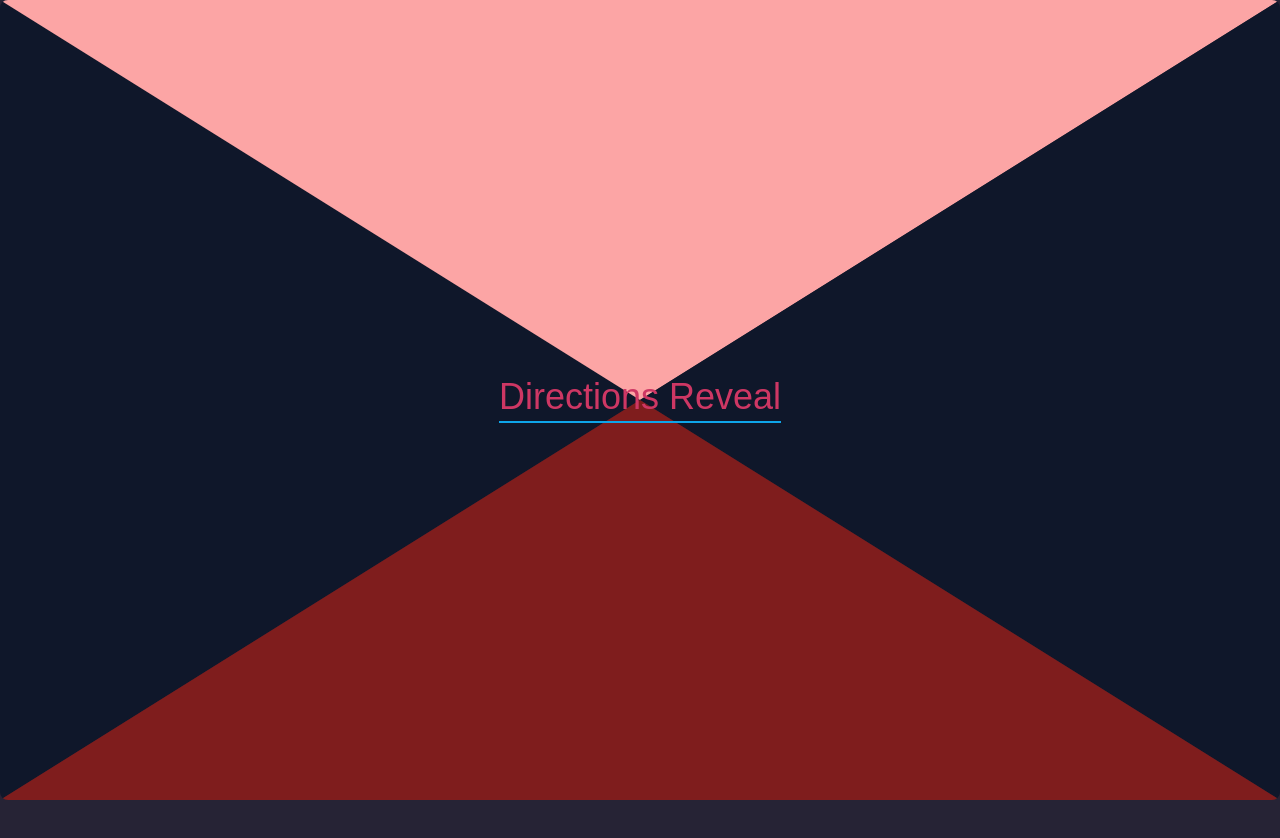
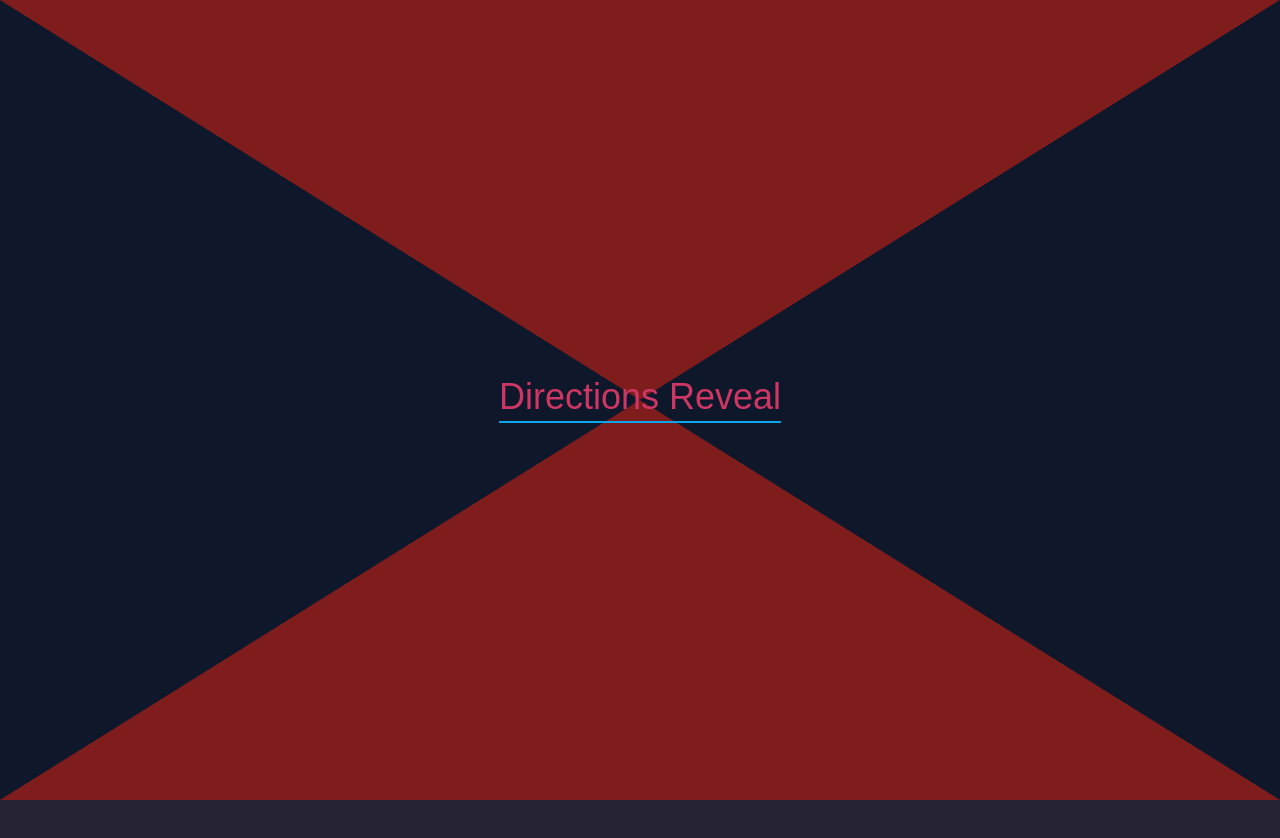
Before and after one commit to azizy5203/scroll-driven-css, a website: page four-shape.html in a window 1280 px wide. Shown: the top 838 px of the page. Drawn offline with nearby package versions, Linux system fonts and the light colour scheme.

Commit message:
style: color change

```diff
--- a/four-shape.html
+++ b/four-shape.html
@@ -50,16 +50,16 @@
         </h2>
         <div class="h-screen w-screen fixed top-0 z-[2]">
           <div
-            class="rounded rounded-lg left-tri w-0 h-0 absolute left-0 top-1/2 -translate-y-1/2 border-t-[50vh] border-t-transparent border-b-[50vh] border-b-transparent border-l-[50vw] border-l-slate-900"></div>
+            class="left-tri w-0 h-0 absolute left-0 top-1/2 -translate-y-1/2 border-t-[50vh] border-t-transparent border-b-[50vh] border-b-transparent border-l-[50vw] border-l-slate-900"></div>
 
           <div
-            class="rounded rounded-lg top-tri w-0 h-0 absolute top-0 left-1/2 -translate-x-1/2 border-t-[50vh] border-t-red-300 border-r-[50vw] border-r-transparent border-l-[50vw] border-l-transparent"></div>
+            class="top-tri w-0 h-0 absolute top-0 left-1/2 -translate-x-1/2 border-t-[50vh] border-t-red-900 border-r-[50vw] border-r-transparent border-l-[50vw] border-l-transparent"></div>
 
           <div
-            class="rounded rounded-lg right-tri w-0 h-0 absolute right-0 top-1/2 -translate-y-1/2 border-t-[50vh] border-t-transparent border-b-[50vh] border-b-transparent border-r-[50vw] border-r-slate-900"></div>
+            class="right-tri w-0 h-0 absolute right-0 top-1/2 -translate-y-1/2 border-t-[50vh] border-t-transparent border-b-[50vh] border-b-transparent border-r-[50vw] border-r-slate-900"></div>
 
           <div
-            class="rounded rounded-lg bottom-tri w-0 h-0 absolute bottom-0 left-1/2 -translate-x-1/2 border-b-[50vh] border-b-red-900 border-r-[50vw] border-r-transparent border-l-[50vw] border-l-transparent"></div>
+            class="bottom-tri w-0 h-0 absolute bottom-0 left-1/2 -translate-x-1/2 border-b-[50vh] border-b-red-900 border-r-[50vw] border-r-transparent border-l-[50vw] border-l-transparent"></div>
         </div>
         <!-- <div class="bg-indigo-900 h-full w-full fixed top-0 z-[1]"></div> -->
       </section>
```
Also changed, not shown: dist/four-shape.html.
